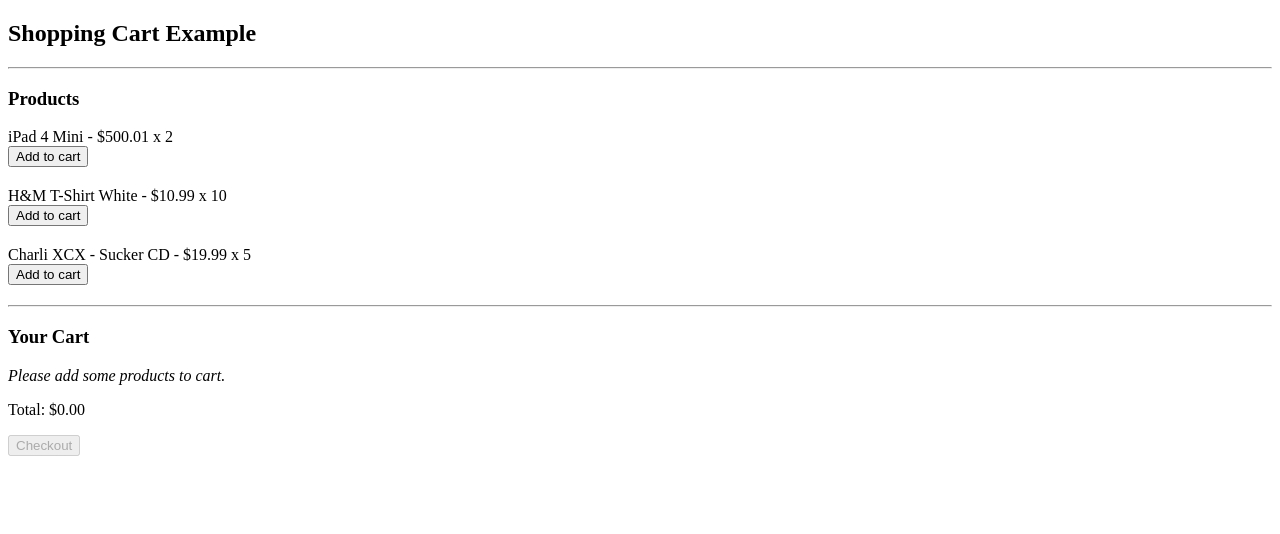
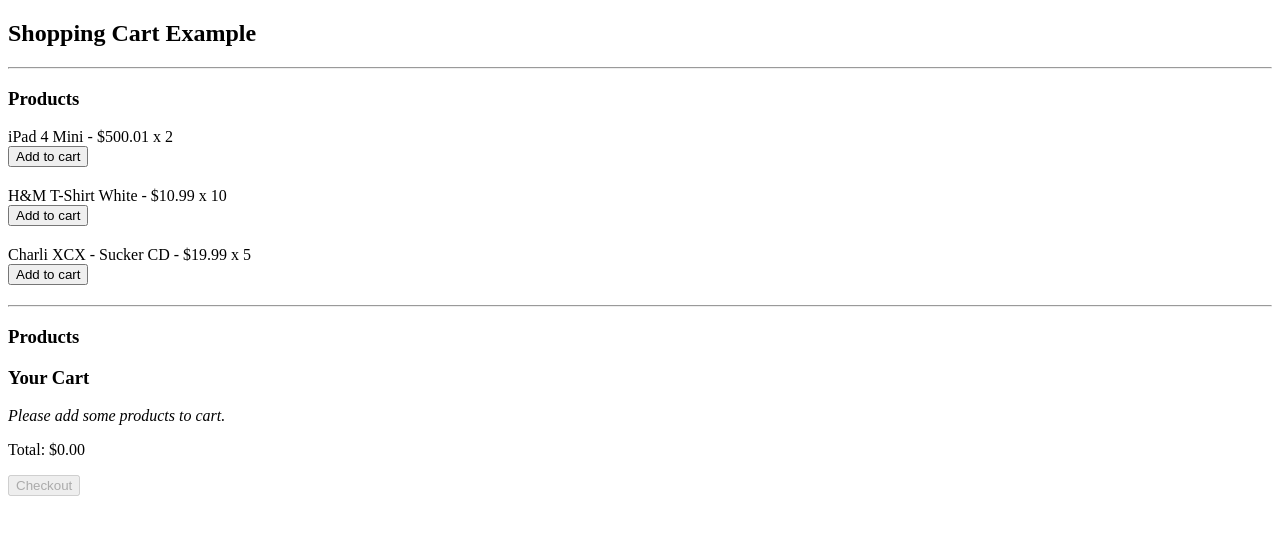
Before and after one commit to stormasm/shopping-cart-remove, a React app: page / in a window 1280 px wide. Shown: the top 534 px of the page. Built offline with nearby package versions, Linux system fonts and the light colour scheme.

Commit message:
working on Cart products

```diff
--- a/src/containers/CartContainer.js
+++ b/src/containers/CartContainer.js
@@ -5,11 +5,25 @@ import { checkout } from '../actions'
 import { getTotal, getCartProducts } from '../reducers'
 import Cart from '../components/Cart'
 
+import ProductItem from '../components/ProductItem'
+import ProductsList from '../components/ProductsList'
+
 const CartContainer = ({ products, total, checkout }) => (
+
+    <div>
+    <ProductsList title="Products">
+      {products.map(product =>
+        <ProductItem
+          key={product.id}
+          product={product}
+          onAddToCartClicked={() => addToCart(product.id)} />
+      )}
+    </ProductsList>
   <Cart
     products={products}
     total={total}
     onCheckoutClicked={() => checkout(products)} />
+    </div>
 )
 
 CartContainer.propTypes = {
```
